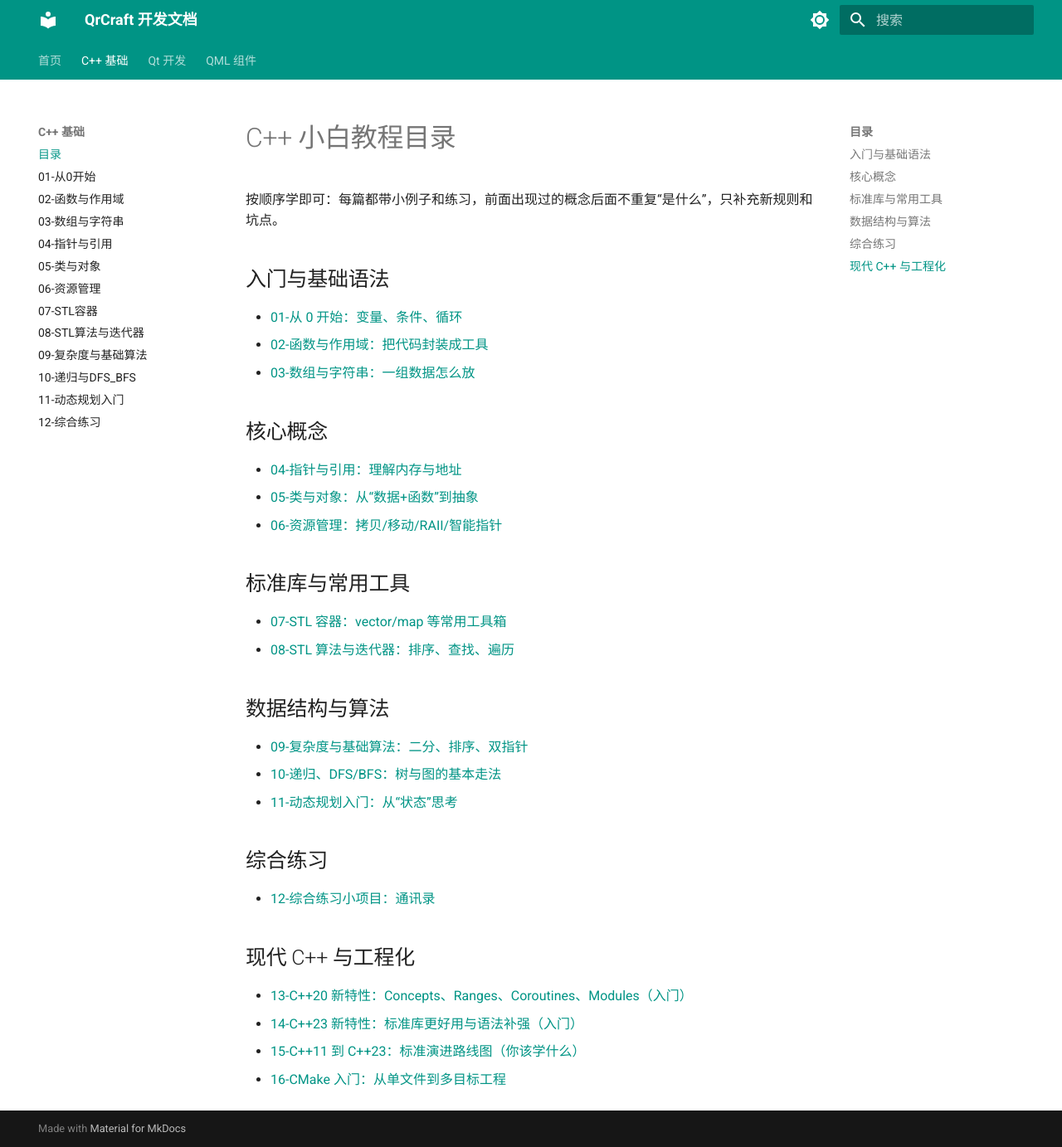
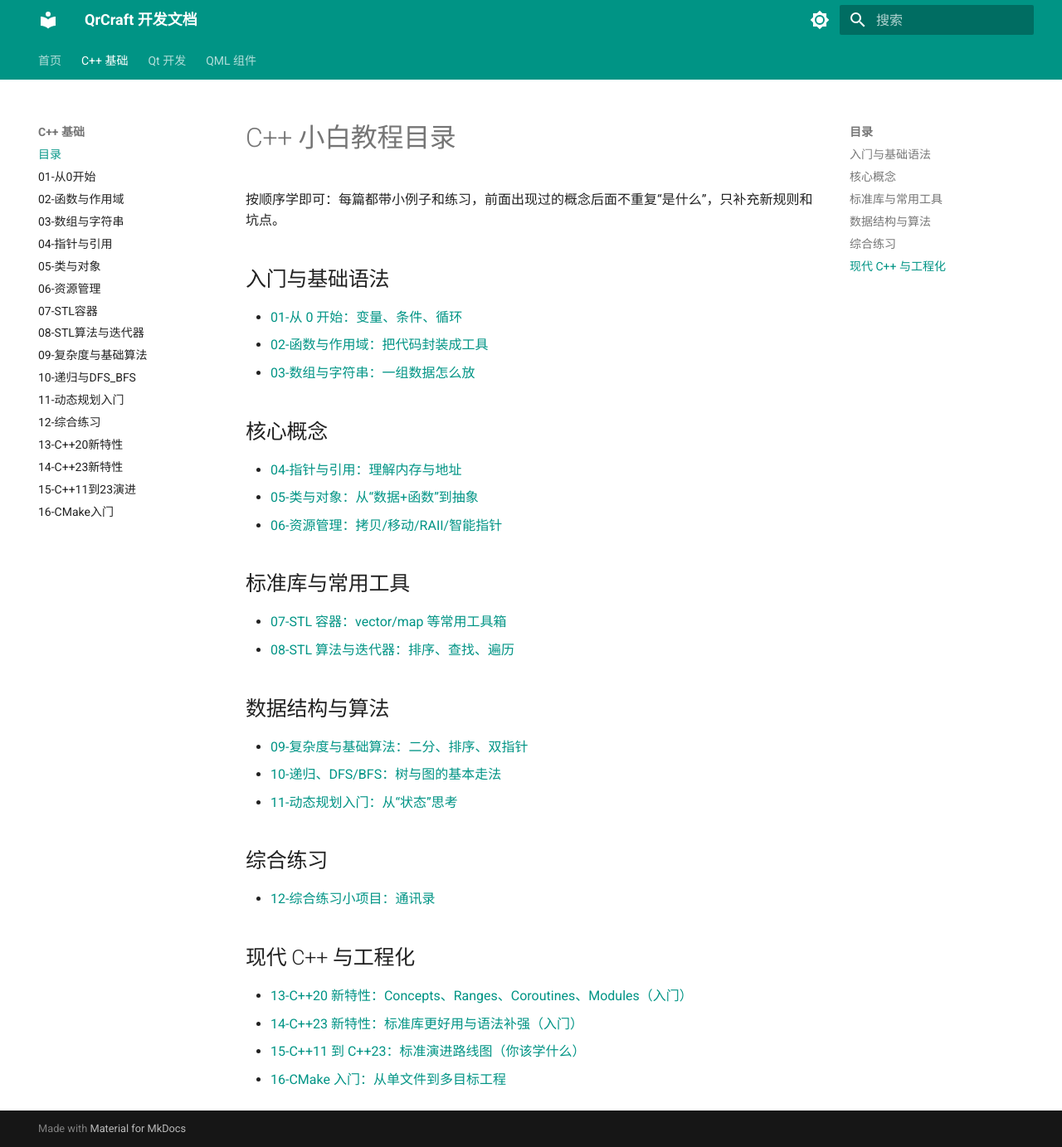
Before and after one commit to sudoevolve/cppNote, an MkDocs documentation site: the page built from docs/cpp/00-目录.md, in a window 1280 px wide and 1383 px high. Shown: the whole window at 83% size. Built offline with MkDocs 1.6.1 and Material for MkDocs 9.7.7, drawn with Linux system fonts in a browser that asks for light colours.

Commit message:
Update mkdocs.yml

```diff
--- a/mkdocs.yml
+++ b/mkdocs.yml
@@ -75,6 +75,10 @@ nav:
     - 10-递归与DFS_BFS: cpp/10-递归与DFS_BFS-树与图的基本走法.md
     - 11-动态规划入门: cpp/11-动态规划入门-从状态到转移.md
     - 12-综合练习: cpp/12-综合练习小项目-通讯录.md
+    - 13-C++20新特性: cpp/13-C++20新特性-ConceptsRangesCoroutinesModules.md
+    - 14-C++23新特性: cpp/14-C++23新特性-标准库更好用与语法补强.md
+    - 15-C++11到23演进: cpp/15-C++11到23-标准演进路线图.md
+    - 16-CMake入门: cpp/16-CMake入门-从单文件到多目标工程.md
   - Qt 开发:
     - 目录: Qt/00-目录.md
     - 01-下载与安装: Qt/01-下载与安装-阿里云镜像加速.md
```
